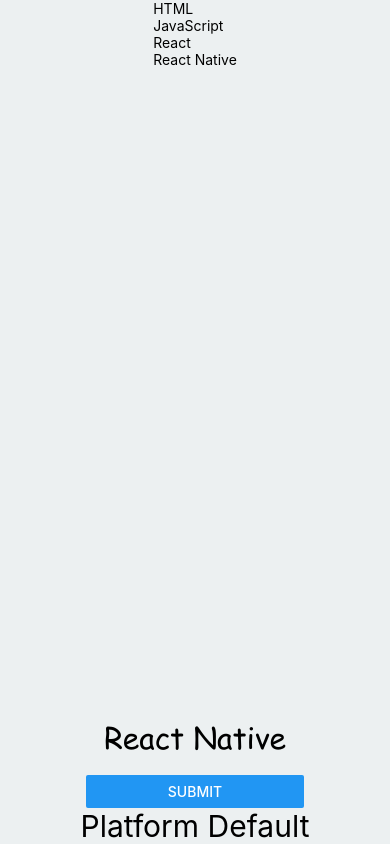
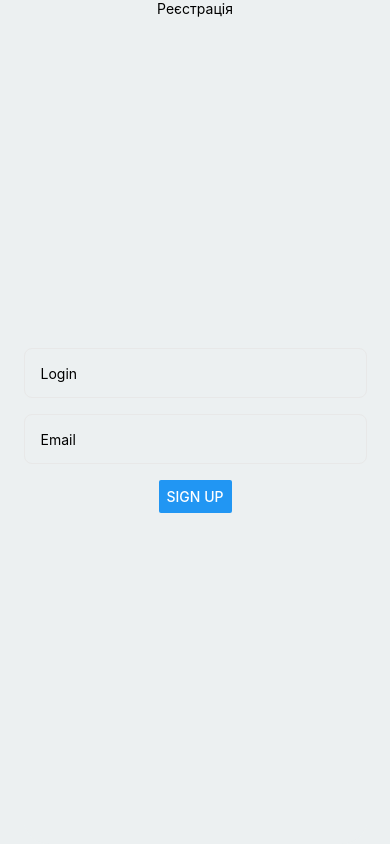
Before and after one commit to imiryna/awesome-project, a React Native app: screen / in a window 390 px wide. Built offline with nearby package versions, Linux system fonts and the light colour scheme.

Commit message:
registr page

```diff
--- a/App.js
+++ b/App.js
@@ -1,45 +1,13 @@
 import { StatusBar } from "expo-status-bar";
-import { StyleSheet, Text, SafeAreaView, FlatList } from "react-native";
+import { StyleSheet, SafeAreaView } from "react-native";
 import { useState } from "react";
 import { useFonts } from "expo-font";
 import { RegistrationScreen } from "./src/Screens/RegistrationScreen";
 
 export default function App() {
-  const COURSES = [
-    {
-      id: "45k6-j54k-4jth",
-      title: "HTML",
-    },
-    {
-      id: "4116-jfk5-43rh",
-      title: "JavaScript",
-    },
-    {
-      id: "4d16-5tt5-4j55",
-      title: "React",
-    },
-    {
-      id: "LG16-ant5-0J25",
-      title: "React Native",
-    },
-  ];
-
-  const [colection, setColection] = useState(COURSES);
-
-  const [fontsLoaded] = useFonts({
-    "Comic-Sans": require("./src/assets/fonts/ComicSansMS.ttf"),
-  });
-
-  if (!fontsLoaded) {
-    return null;
-  }
-
   return (
     <SafeAreaView style={styles.container}>
-      <FlatList data={colection} renderItem={({ item }) => <Text>{item.title}</Text>} keyExtractor={(item) => item.id} />
-      <Text style={{ fontFamily: "Comic-Sans", fontSize: 30 }}>React Native</Text>
       <RegistrationScreen />
-      <Text style={{ fontSize: 30 }}>Platform Default</Text>
     </SafeAreaView>
   );
 }
--- a/app.json
+++ b/app.json
@@ -17,7 +17,7 @@
     },
     "android": {
       "adaptiveIcon": {
-        "foregroundImage": "./src/assets/adaptive-icon.png",
+        "foregroundImage": "./src/assets/img/adaptive-icon.png",
         "backgroundColor": "#ffffff"
       }
     },
--- a/src/Redux/store.js
+++ b/src/Redux/store.js
@@ -11,8 +11,6 @@
 
 export const store = configureStore({
   reducer: {
-    contacts: contactsReducer,
-    filter: filterReducer,
     auth: persistReducer(authConfig, authReducer),
   },
   middleware: (getDefaultMiddleware) =>
--- a/src/Screens/RegistrationScreen.jsx
+++ b/src/Screens/RegistrationScreen.jsx
@@ -1,16 +1,48 @@
 import React from "react";
-import { Button, TextInput, View } from "react-native";
+import { Button, TextInput, Text, View, StyleSheet } from "react-native";
 import { Formik } from "formik";
 
 export const RegistrationScreen = () => {
   return (
-    <Formik initialValues={{ email: "" }} onSubmit={(values) => console.log(values)}>
-      {({ handleChange, handleBlur, handleSubmit, values }) => (
-        <View>
-          <TextInput onChangeText={handleChange("email")} onBlur={handleBlur("email")} value={values.email} />
-          <Button onPress={handleSubmit} title="Submit" />
-        </View>
-      )}
-    </Formik>
+    <>
+      <Text>Реєстрація</Text>
+      <Formik initialValues={{ email: "" }} onSubmit={(values) => console.log(values)}>
+        {({ handleChange, handleBlur, handleSubmit, values }) => (
+          <View style={styles.container}>
+            <TextInput style={styles.input} placeholder="Login" onChangeText={handleChange} value={values.login}></TextInput>
+            <TextInput style={styles.input} placeholder="Email" onChangeText={handleChange("email")} onBlur={handleBlur("email")} value={values.email} />
+            <Button onPress={handleSubmit} title="Sign up" />
+          </View>
+        )}
+      </Formik>
+    </>
   );
 };
+
+const styles = StyleSheet.create({
+  container: {
+    flex: 1,
+    flexDirection: "column",
+
+    borderBottomLeftRadius: 25,
+    borderBottomRightRadius: 25,
+    borderTopLeftRadius: 0,
+    borderTopRightRadius: 0,
+
+    backgroundColor: "rgb(255, 255, 255)",
+    gap: 16,
+    alignItems: "center",
+    justifyContent: "center",
+    backgroundColor: "#ecf0f1",
+  },
+  input: {
+    width: 343,
+    height: 50,
+
+    borderWidth: 1,
+    borderStyle: "solid",
+    borderColor: "rgb(232, 232, 232)",
+    borderRadius: 8,
+    padding: 16,
+  },
+});
```
